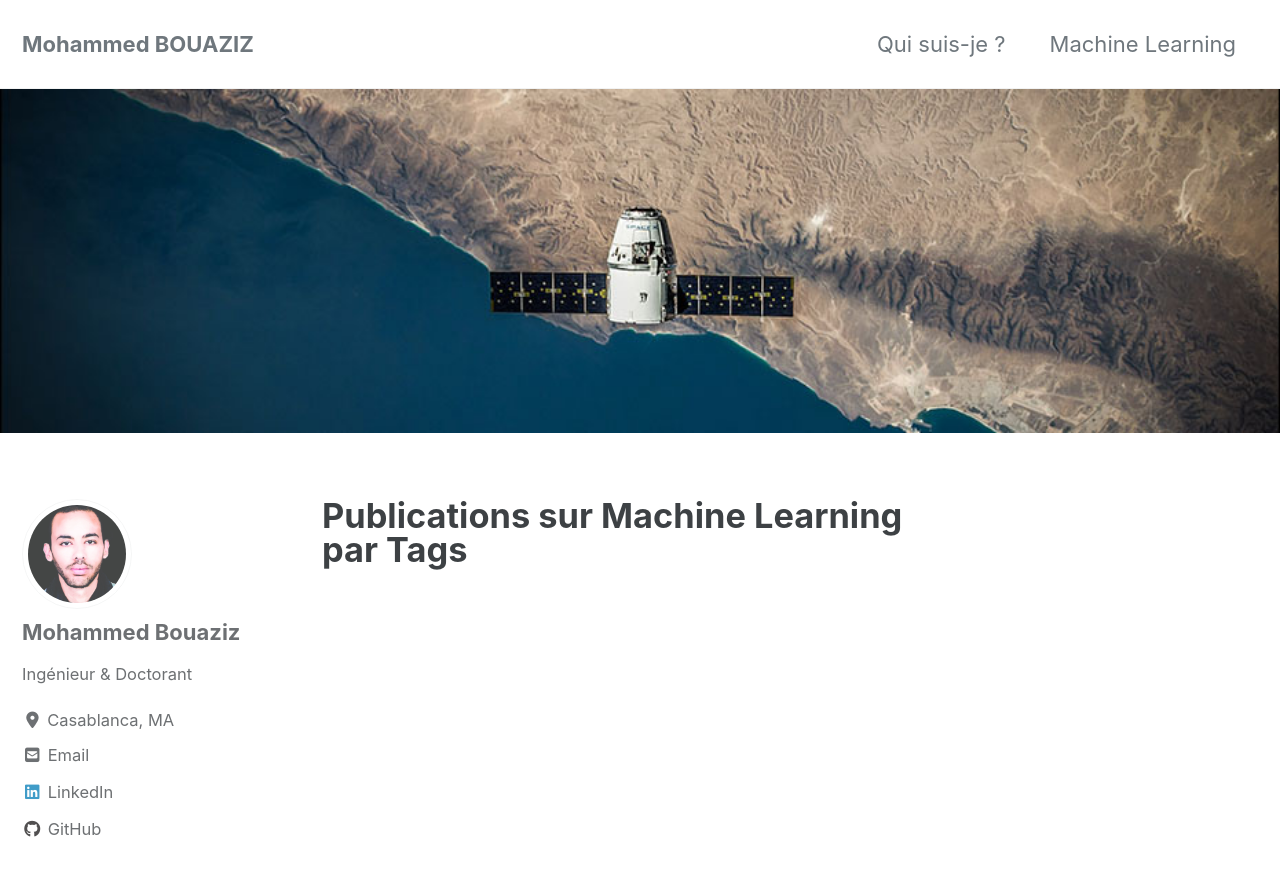
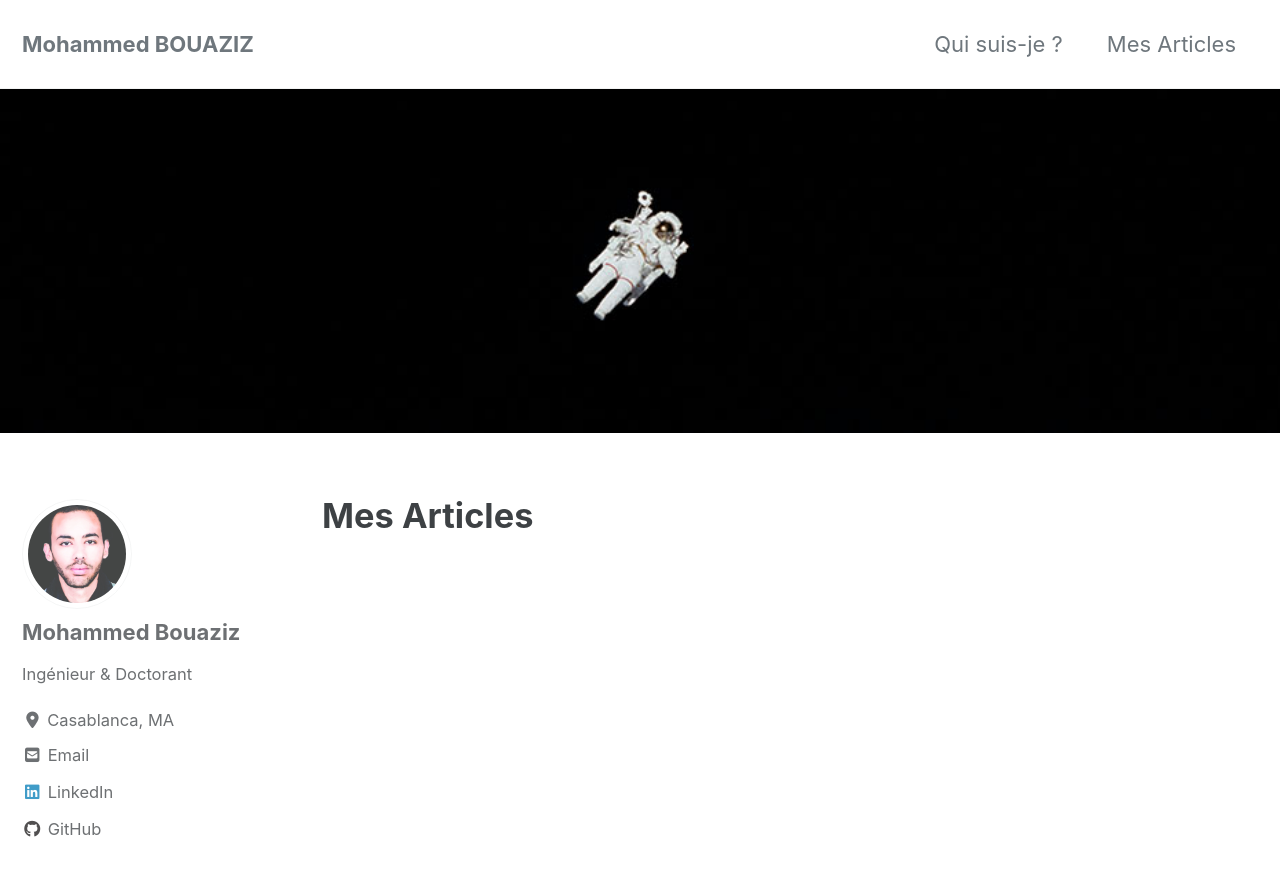
Before and after one commit to mohammed-bouaziz/mohammed-bouaziz.github.io, a Jekyll site: the page built from _pages/machinelearning.md, in a window 1280 px wide and 900 px high. Shown: the top 876 px of the window. Built offline with Jekyll 4.4.1, drawn with Linux system fonts in a browser that asks for light colours; cached includes are drawn as plain includes; nearby versions of some CDN libraries.

Commit message:
new art 2

```diff
--- a/_data/navigation.yml
+++ b/_data/navigation.yml
@@ -2,8 +2,8 @@
 main:
   - title: "Qui suis-je ?"
     url: /about/
-  - title: "Machine Learning"
-    url: /machine-learning/
+  - title: "Mes Articles"
+    url: /mes-articles/
   # - title: "About"
   #   url: https://mmistakes.github.io/minimal-mistakes/about/
   # - title: "Sample Posts"
--- a/_pages/machinelearning.md
+++ b/_pages/machinelearning.md
@@ -1,10 +1,10 @@
 ---
 layout: archive
-permalink: /machine-learning/
-title: "Publications sur Machine Learning par Tags"
+permalink: /mes-articles/
+title: "Mes Articles"
 author_profile: true
 header:
-    image: "/images/jik.jpg"
+    image: "/images/astro.jpg"
 ---
 
 
```
Also changed, not shown: _pages/about.md (+1 -1 lines), images/astro.jpg (added), images/hy.jpg (added).
